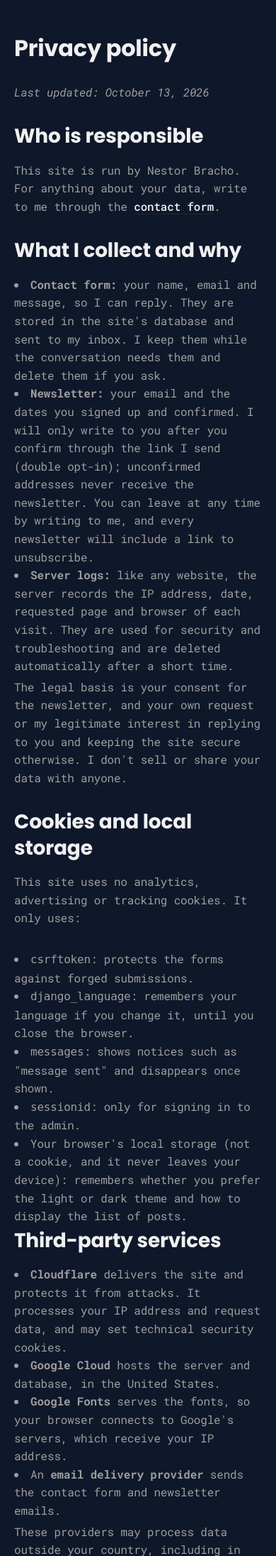
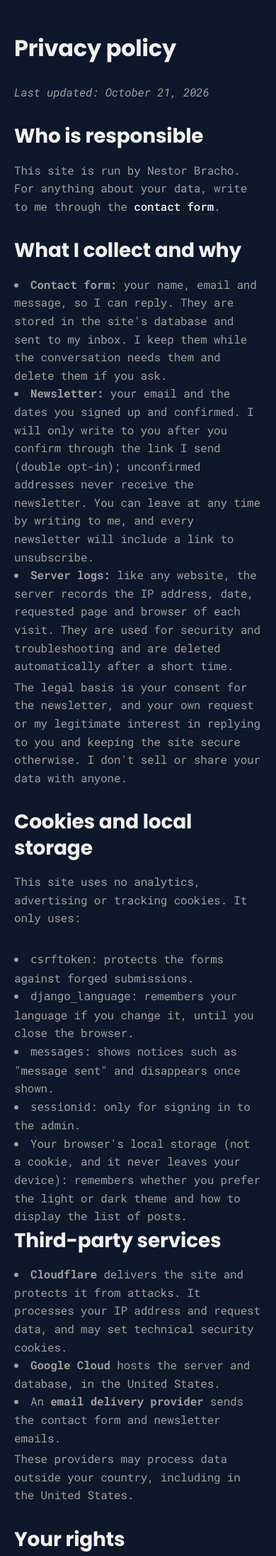
Before and after one commit to NestorBracho/blogweb, a Django app: template main/templates/main/privacy.html in a window 390 px wide. Shown: the part 70-2262 px from the top of the page at 71% size. Run offline with Django 5.2, Linux system fonts and the light colour scheme; the template is opened without the code that fills it, so the values that code supplies are empty.

Commit message:
perf: serve Poppins and Roboto Mono from the site instead of Google Fonts
Every page waited for a stylesheet from fonts.googleapis.com, which asked for
all 18 Poppins styles and Roboto Mono, and then for the font files from
fonts.gstatic.com: two more hosts to connect to before the first paint on a
phone. The fonts now come from static/fonts/, declared in static/css/fonts.css
with font-display: swap, and the two the first screen needs are preloaded:
Roboto Mono (body text and the wordmark) and Poppins 700 (headings).

Google Fonts leaves the CSP (fonts fall back to default-src 'self') and the
privacy policy, in both languages.

Co-Authored-By: Claude Opus 5.5 <noreply@anthropic.com>

```diff
--- a/config/settings.py
+++ b/config/settings.py
@@ -243,10 +243,8 @@ FILE_UPLOAD_MAX_MEMORY_SIZE = 5 * 1024 * 1024
 SECURE_CSP = {
     'default-src': ["'self'"],
     'script-src': ["'self'"],
-    # The theme uses style="" attributes, and Google Fonts serves its CSS
-    'style-src': ["'self'", "'unsafe-inline'", 'https://fonts.googleapis.com'],
-    # Google Fonts
-    'font-src': ["'self'", 'https://fonts.gstatic.com'],
+    # The theme uses style="" attributes
+    'style-src': ["'self'", "'unsafe-inline'"],
     # Posts can show images hosted on other sites
     'img-src': ["'self'", 'https:'],
     'object-src': ["'none'"],
--- a/main/templates/main/privacy.html
+++ b/main/templates/main/privacy.html
@@ -20,7 +20,7 @@
                         Keep both versions in sync, and update the date when either changes.
                     {% endcomment %}
                     {% if LANGUAGE_CODE == 'es' %}
-                        <p><em>Última actualización: 13 de octubre de 2026</em></p>
+                        <p><em>Última actualización: 21 de octubre de 2026</em></p>
 
                         <h2>Quién es responsable</h2>
                         <p>
@@ -75,10 +75,6 @@
                             </li>
                             <li><strong>Google Cloud</strong> aloja el servidor y la base de datos, en Estados Unidos.</li>
                             <li>
-                                <strong>Google Fonts</strong> sirve las tipografías, así que tu navegador se conecta a
-                                servidores de Google, que reciben tu dirección IP.
-                            </li>
-                            <li>
                                 Un <strong>proveedor de envío de correo</strong> entrega los emails del formulario de
                                 contacto y de la newsletter.
                             </li>
@@ -96,7 +92,7 @@
                         <h2>Cambios</h2>
                         <p>Si esta política cambia, lo verás en la fecha de arriba.</p>
                     {% else %}
-                        <p><em>Last updated: October 13, 2026</em></p>
+                        <p><em>Last updated: October 21, 2026</em></p>
 
                         <h2>Who is responsible</h2>
                         <p>
@@ -151,10 +147,6 @@
                             </li>
                             <li><strong>Google Cloud</strong> hosts the server and database, in the United States.</li>
                             <li>
-                                <strong>Google Fonts</strong> serves the fonts, so your browser connects to Google's
-                                servers, which receive your IP address.
-                            </li>
-                            <li>
                                 An <strong>email delivery provider</strong> sends the contact form and newsletter emails.
                             </li>
                         </ul>
--- /dev/null
+++ b/static/css/fonts.css
@@ -0,0 +1,53 @@
+/*
+ * The site's fonts, served by the site itself and cut down to the Latin characters by tools/subset_fonts.py.
+ * Font Awesome's icons are declared in main.css.
+ */
+
+@font-face {
+    font-family: "Poppins";
+    font-style: normal;
+    font-weight: 400;
+    font-display: swap;
+    src: url(../fonts/poppins/poppins-400.woff2) format("woff2");
+}
+
+@font-face {
+    font-family: "Poppins";
+    font-style: normal;
+    font-weight: 500;
+    font-display: swap;
+    src: url(../fonts/poppins/poppins-500.woff2) format("woff2");
+}
+
+@font-face {
+    font-family: "Poppins";
+    font-style: normal;
+    font-weight: 600;
+    font-display: swap;
+    src: url(../fonts/poppins/poppins-600.woff2) format("woff2");
+}
+
+@font-face {
+    font-family: "Poppins";
+    font-style: normal;
+    font-weight: 700;
+    font-display: swap;
+    src: url(../fonts/poppins/poppins-700.woff2) format("woff2");
+}
+
+/* A variable font: one file for every weight from 400 to 700 */
+@font-face {
+    font-family: "Roboto Mono";
+    font-style: normal;
+    font-weight: 400 700;
+    font-display: swap;
+    src: url(../fonts/roboto-mono/roboto-mono.woff2) format("woff2");
+}
+
+@font-face {
+    font-family: "Roboto Mono";
+    font-style: italic;
+    font-weight: 400 700;
+    font-display: swap;
+    src: url(../fonts/roboto-mono/roboto-mono-italic.woff2) format("woff2");
+}
--- a/templates/base.html
+++ b/templates/base.html
@@ -10,11 +10,7 @@
 
     {% include 'lib/_favicons.html' %}
 
-    <!-- Fonts -->
-    <link rel="preconnect" href="https://fonts.googleapis.com">
-    <link rel="preconnect" href="https://fonts.gstatic.com" crossorigin="">
-    <link href="https://fonts.googleapis.com/css2?family=Poppins:ital,wght@0,100;0,200;0,300;0,400;0,500;0,600;0,700;0,800;0,900;1,100;1,200;1,300;1,400;1,500;1,600;1,700;1,800;1,900&amp;family=Roboto+Mono:ital,wght@0,100..700;1,100..700&amp;display=swap"
-          rel="stylesheet">
+    {% include 'lib/_fonts.html' %}
 
     <script src="{% static 'js/theme.js' %}"></script>
 
--- /dev/null
+++ b/templates/lib/_fonts.html
@@ -0,0 +1,5 @@
+{% load static %}
+{# Body text and headings are on the first screen of every page, so their fonts start downloading right away #}
+<link rel="preload" href="{% static 'fonts/roboto-mono/roboto-mono.woff2' %}" as="font" type="font/woff2" crossorigin>
+<link rel="preload" href="{% static 'fonts/poppins/poppins-700.woff2' %}" as="font" type="font/woff2" crossorigin>
+<link rel="stylesheet" href="{% static 'css/fonts.css' %}">
```
Also changed, not shown: main/templates/main/contact.html (+1 -6 lines), main/tests.py (+22 -1 lines), README.md.
